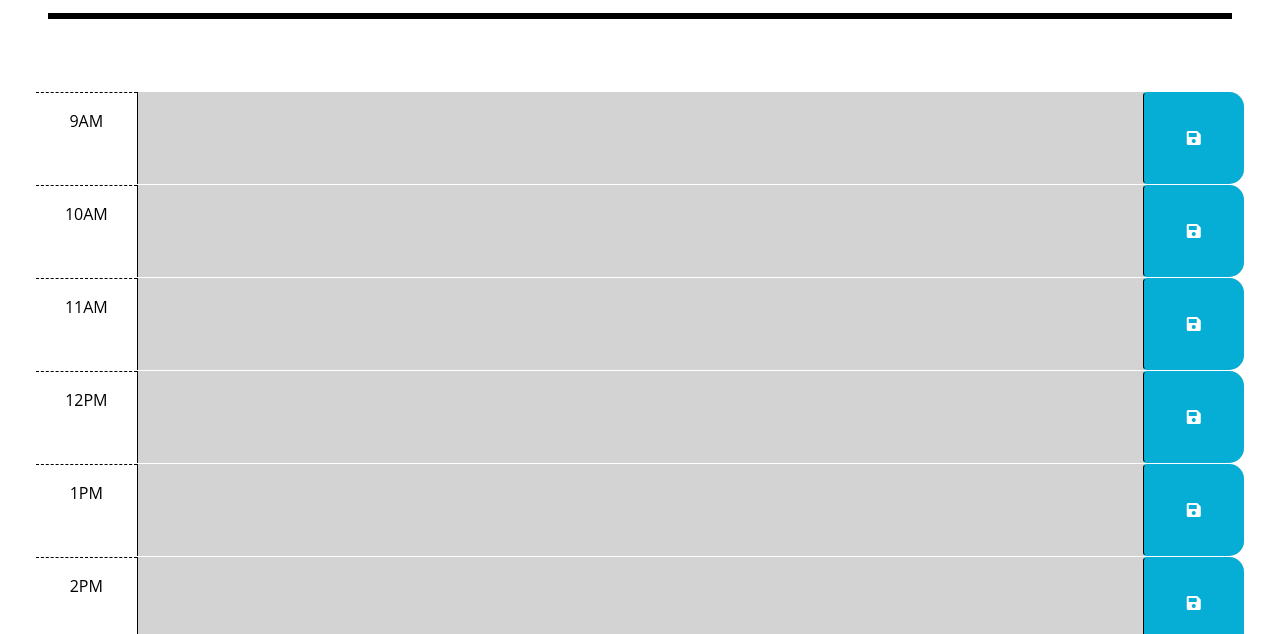
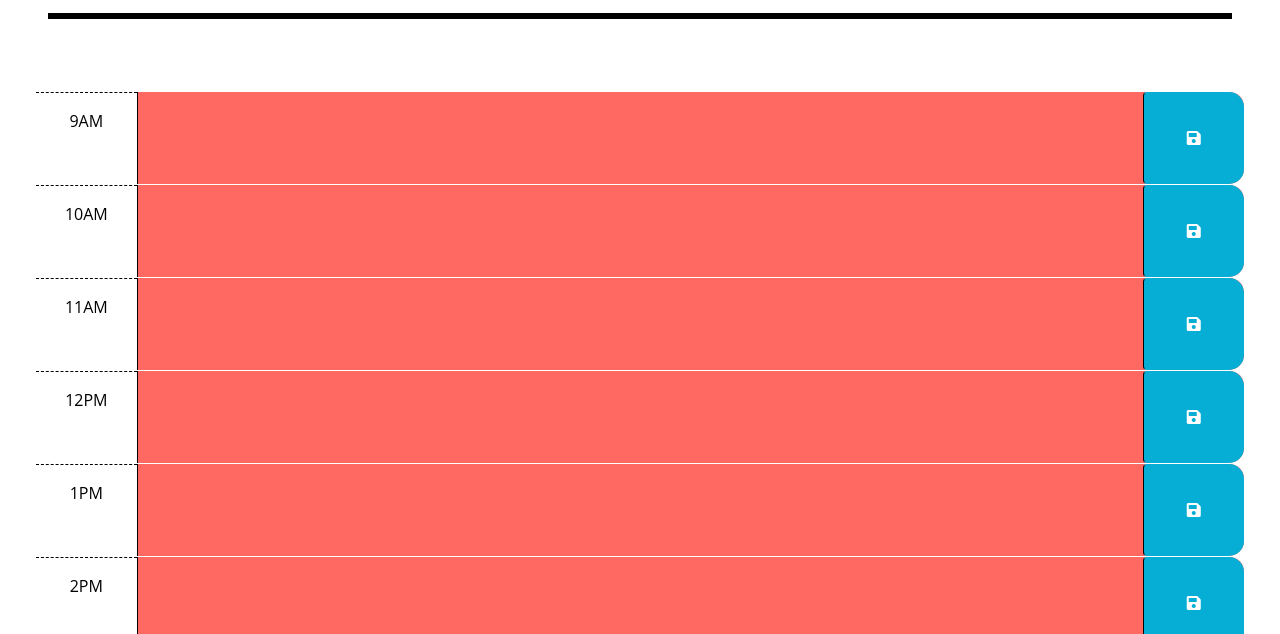
Before and after one commit to VictoriaSweet/fiesta-guacamole, a plain HTML site: page index.html in a window 1280 px wide. Shown: the part 166-800 px from the top of the page. Drawn offline with nearby package versions, Linux system fonts and the light colour scheme.

Commit message:
added perspective in JS

```diff
--- a/assets/script.js
+++ b/assets/script.js
@@ -6,7 +6,6 @@ const hours = [9, 10, 11, 12, 13, 14, 15, 16, 17];
 var currentTime = new Date();
 var currentHour = currentTime.getHours();
 const clock = currentTime.toLocaleString();
-console.log (clock);
 
 $(function () {
   const hourBlock = $("#hour-block");
@@ -23,9 +22,16 @@ $(function () {
       ampm = "PM";
       time = `${hour}${ampm}`;
     }
+    // if current time = hour then display present
+    let perspective = "present";
+    if (currentTime == hour) {
+      perspective = present;
+    }
 
+    // if current time > hour then display future
+    // if current time < hour then display past
     $(hourBlock).append(
-      `<div id="hour-${hour}" class="row time-block past">
+      `<div id="hour-${hour}" class="row time-block ${perspective}">
         <div class="col-2 col-md-1 hour text-center py-3">${time}</div>
         <textarea class="col-8 col-md-10 description" rows="3"> </textarea>
         <button class="btn saveBtn col-2 col-md-1" aria-label="save">
@@ -33,6 +39,7 @@ $(function () {
         </button>
       </div>`
     );
+    console.log (perspective)
   }
 
   // TODO: Add a listener for click events on the save button. This code should
--- a/index.html
+++ b/index.html
@@ -22,6 +22,7 @@
     <p id="currentDay" class="lead"></p>
   <div id="clock"></div>
   </header>
+  <div class = "perspective">
   <div id="hour-block" class="container-fluid px-5">
     <!-- Use class for "past", "present", and "future" to apply styles to the
         time-block divs accordingly. The javascript will need to do this by
@@ -60,6 +61,7 @@
         </button>
       </div> -->
   </div>
+</div>
 
   <script src="https://cdnjs.cloudflare.com/ajax/libs/jquery/3.2.1/jquery.min.js"></script>
   <script src="https://cdn.jsdelivr.net/npm/dayjs@1.11.3/dayjs.min.js"
```
